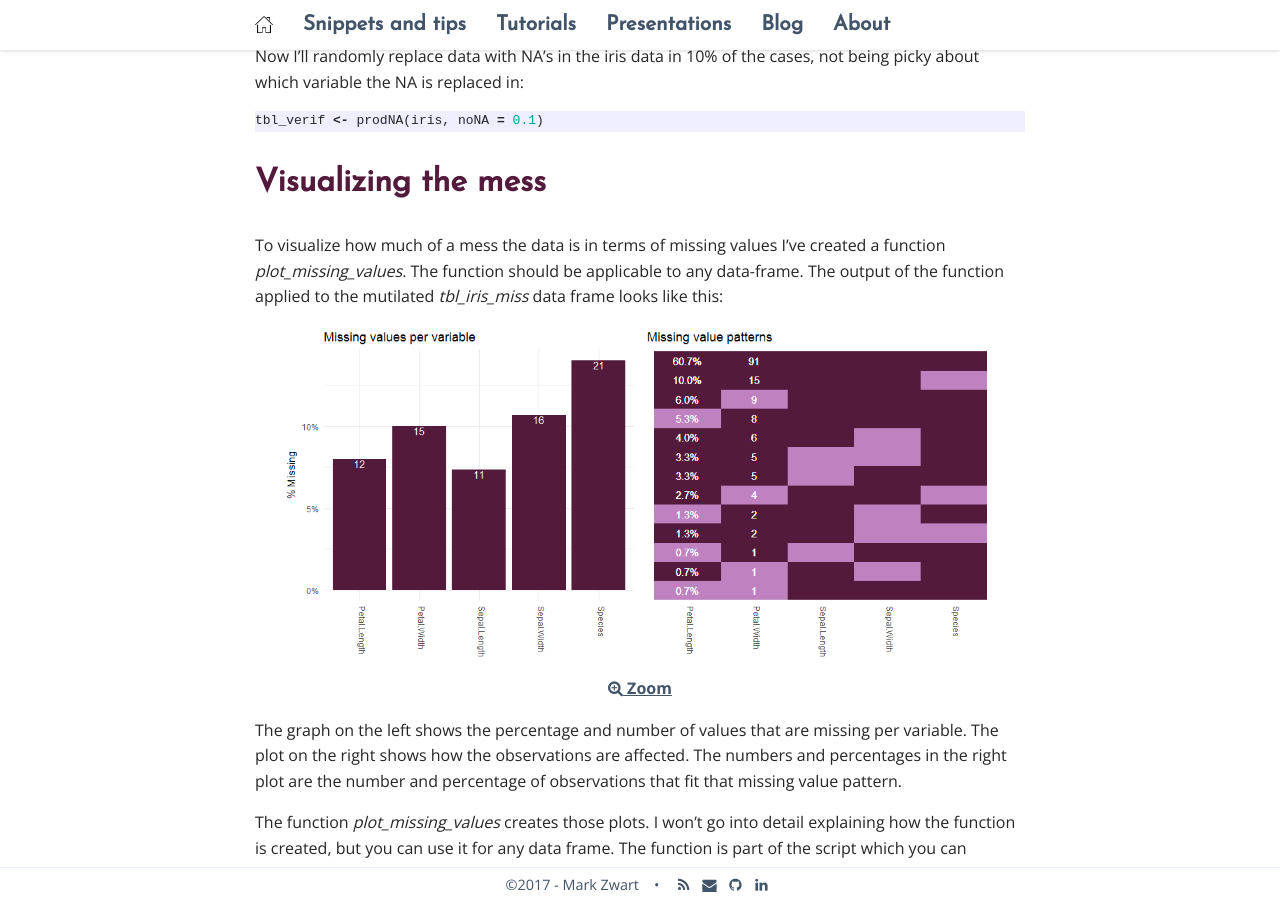
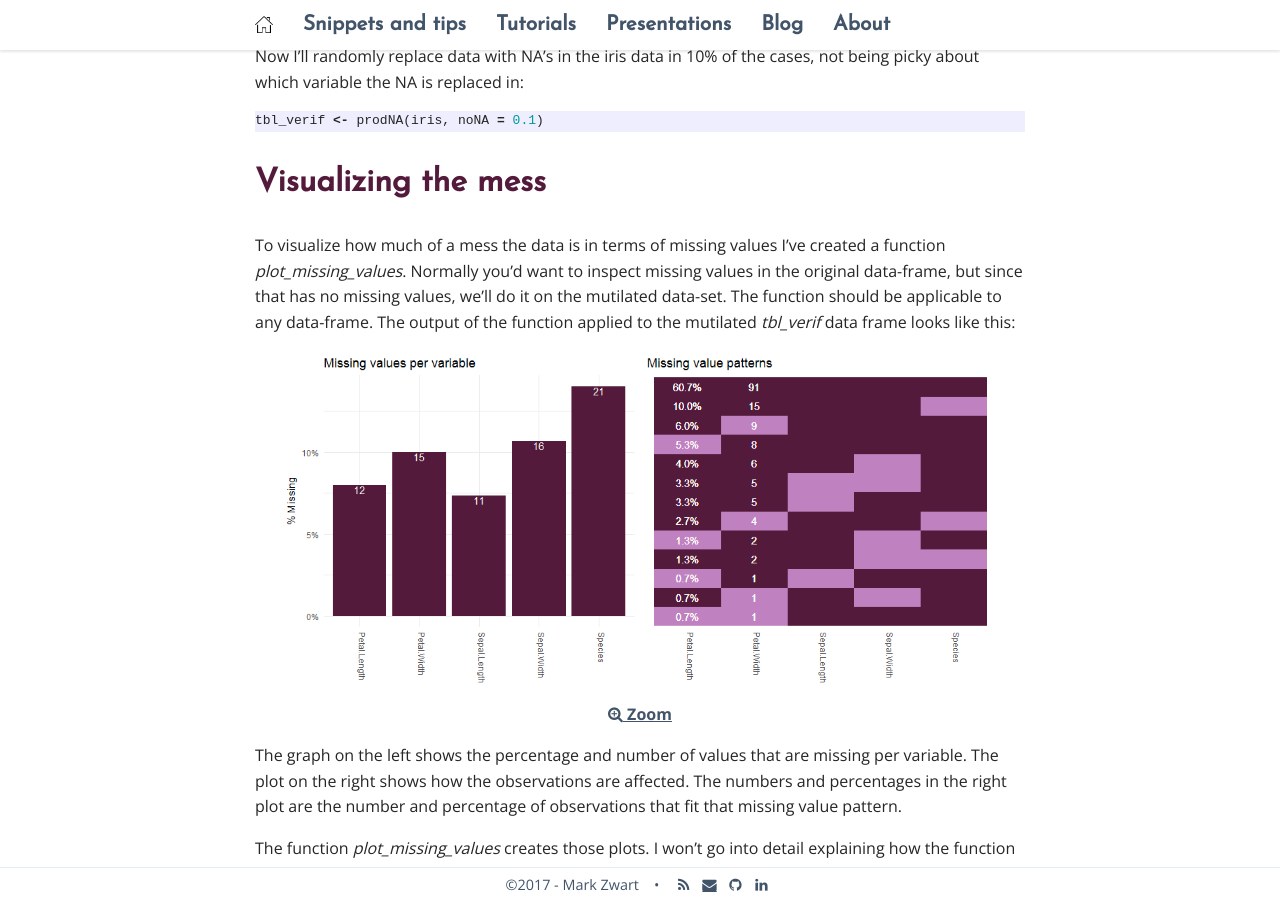
Before and after one commit to mark-me/mark-me.github.io, a Jekyll site: the page built from _pages/tutorials/impute-missings/impute-missings.md, in a window 1280 px wide and 900 px high, scrolled down 1777 px. Built offline with Jekyll 4.4.1, drawn with Linux system fonts in a browser that asks for light colours; nearby versions of some CDN libraries; comment, search, counter and statistics services are not loaded.

Commit message:
Update impute-missings.md

```diff
--- a/_pages/tutorials/impute-missings/impute-missings.md
+++ b/_pages/tutorials/impute-missings/impute-missings.md
@@ -45,7 +45,7 @@ tbl_verif <- prodNA(iris, noNA = 0.1)
 
 # Visualizing the mess
 
-To visualize how much of a mess the data is in terms of missing values I've created a function _plot_missing_values_. The function should be applicable to any data-frame. The output of the function applied to the mutilated _tbl_iris_miss_ data frame looks like this:
+To visualize how much of a mess the data is in terms of missing values I've created a function _plot_missing_values_. Normally you'd want to inspect missing values in the original data-frame, but since that has no missing values, we'll do it on the mutilated data-set. The function should be applicable to any data-frame. The output of the function applied to the mutilated _tbl_verif_ data frame looks like this:
 
 {:refdef: style="text-align: center;"}
 <a href="/_pages/tutorials/impute-missings/plot-missing-per-variable.png" target="_blank">
```
